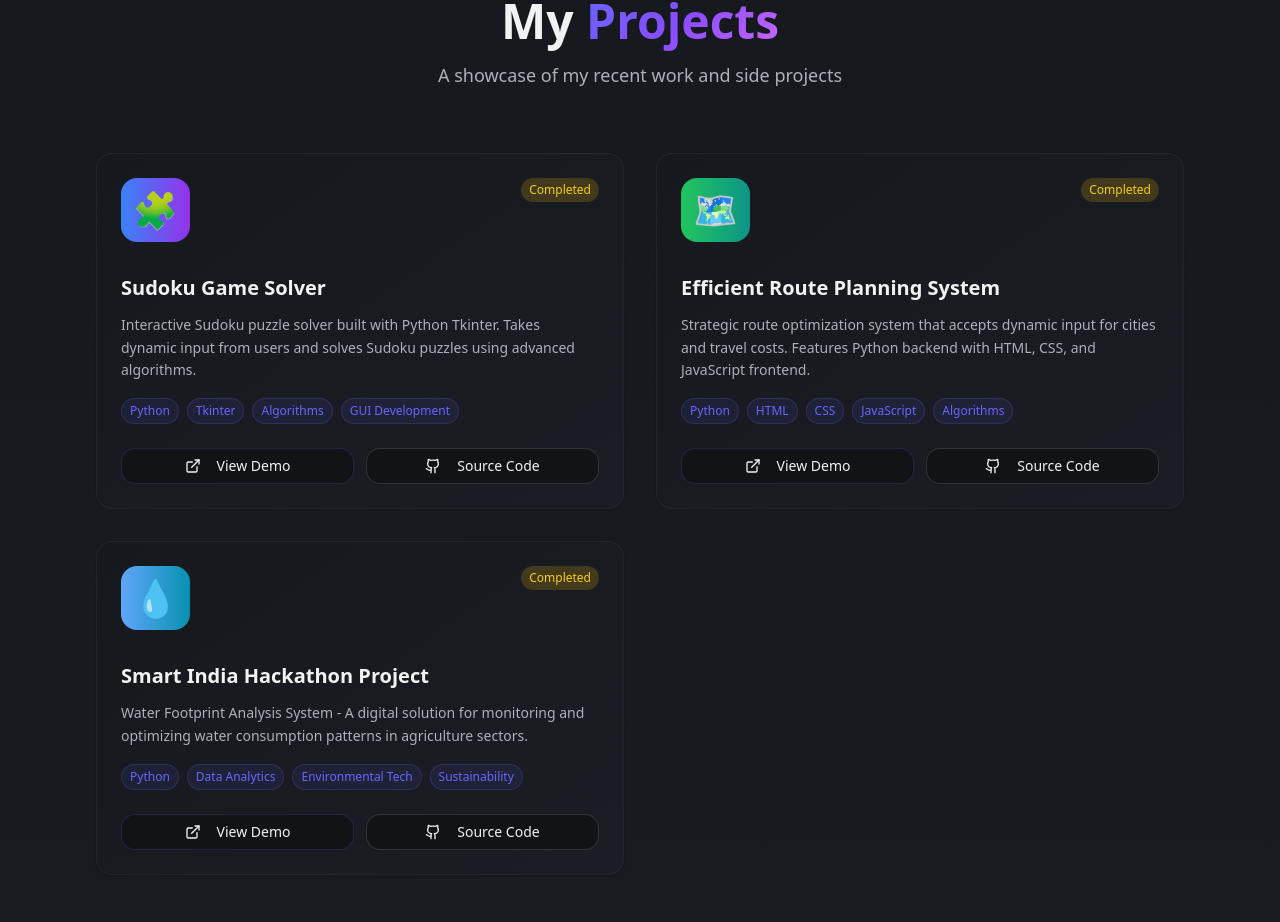
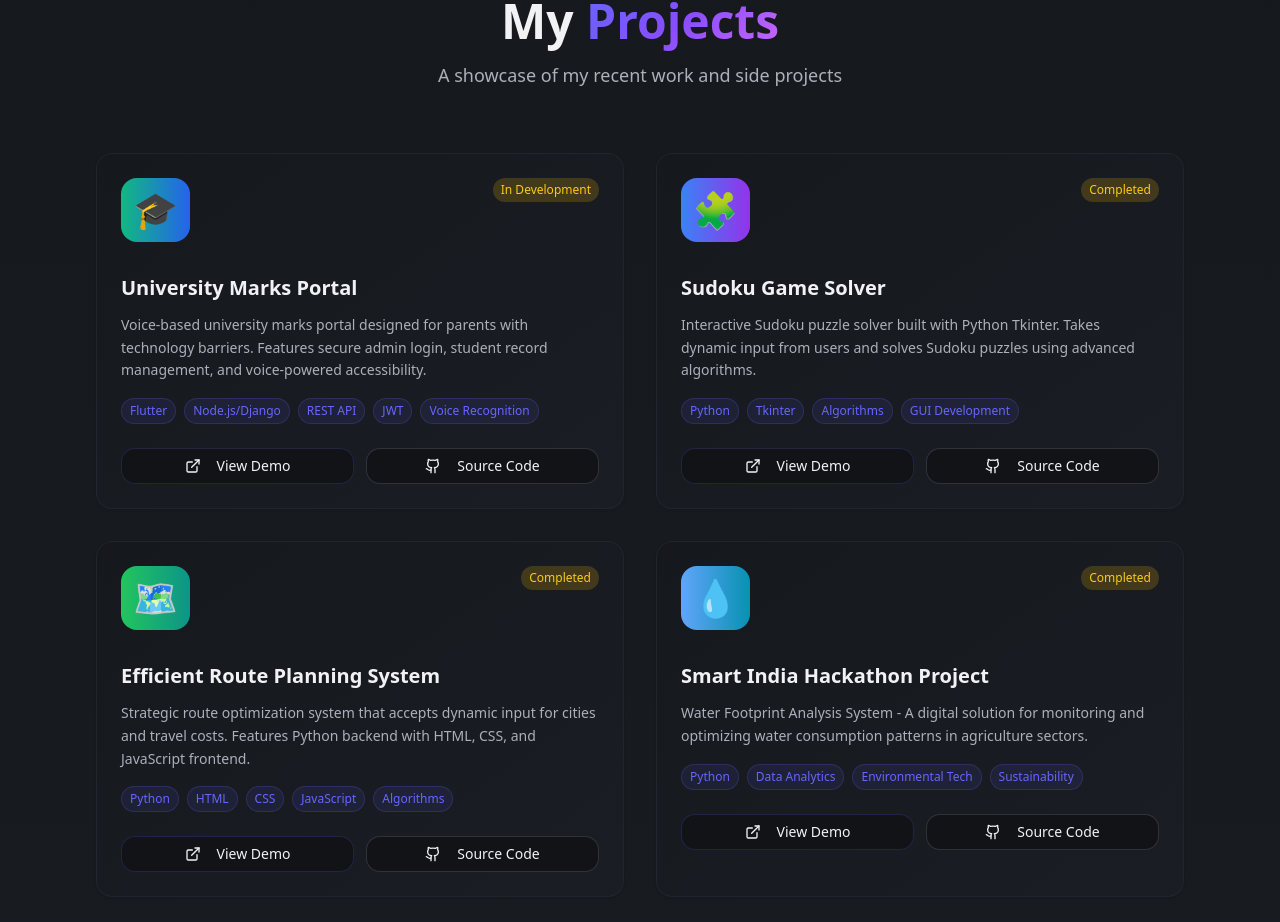
Before and after one commit to bharathappala-dev/static-style-space-60, a React (Vite) app: page / in a window 1280 px wide. Shown: the part 2297-3219 px from the top of the page. Built offline with nearby package versions, Linux system fonts and the light colour scheme; the HTML template or start-up script is replaced by a standard one.

Commit message:
Add project details and clean titles

```diff
--- a/src/components/Projects.tsx
+++ b/src/components/Projects.tsx
@@ -9,6 +9,17 @@ const Projects = () => {
   const [selectedProject, setSelectedProject] = useState(null);
 
   const projects = [
+    {
+      title: "University Marks Portal",
+      description: "Voice-based university marks portal designed for parents with technology barriers. Features secure admin login, student record management, and voice-powered accessibility.",
+      longDescription: "A revolutionary voice-based university marks portal that makes academic record access inclusive and accessible to everyone, especially parents who face difficulties with traditional keyboard-based interfaces. The app helps overcome literacy barriers and technology comfort issues by providing intuitive voice commands for checking student results using simple roll number lookup. Features secure JWT authentication, comprehensive CRUD operations for student records, and a responsive design that works seamlessly across web and mobile platforms.",
+      technologies: ["Flutter", "Node.js/Django", "REST API", "JWT", "Voice Recognition"],
+      image: "🎓",
+      color: "from-emerald-500 to-blue-600",
+      status: "In Development",
+      demoUrl: "https://github.com/bharathappala-dev",
+      sourceUrl: "https://github.com/bharathappala-dev"
+    },
     {
       title: "Sudoku Game Solver",
       description: "Interactive Sudoku puzzle solver built with Python Tkinter. Takes dynamic input from users and solves Sudoku puzzles using advanced algorithms.",
```
